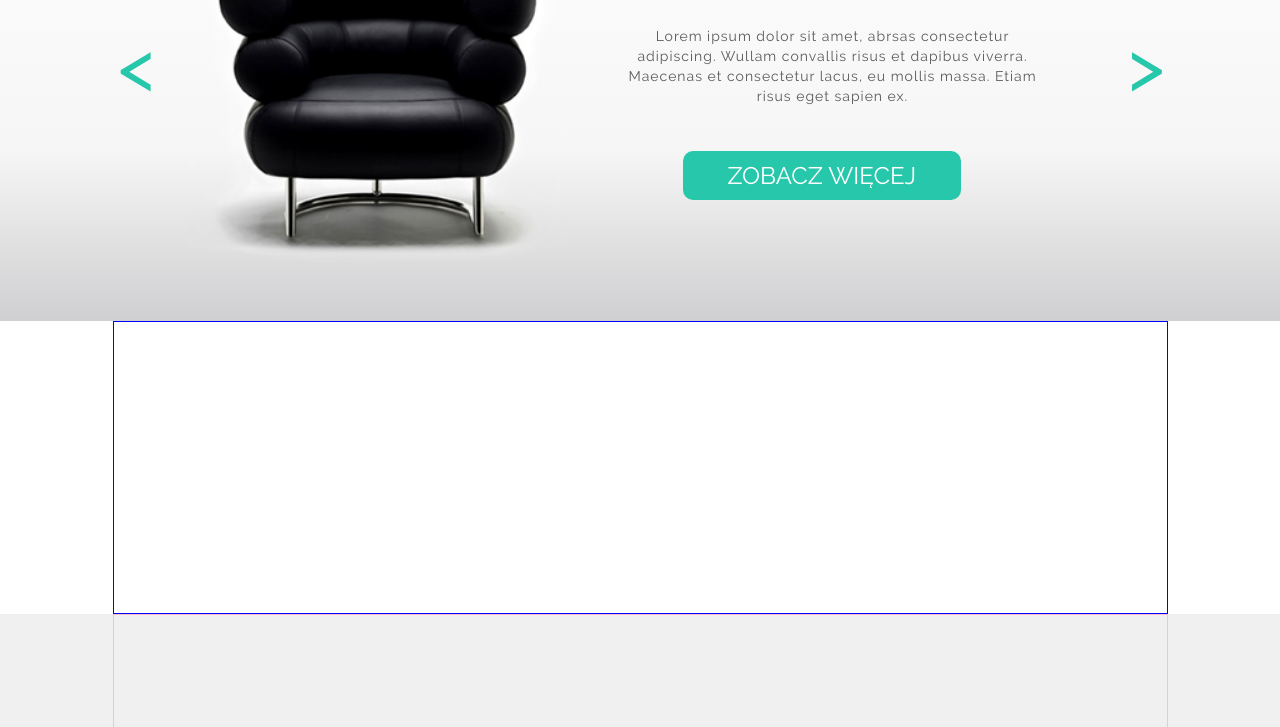
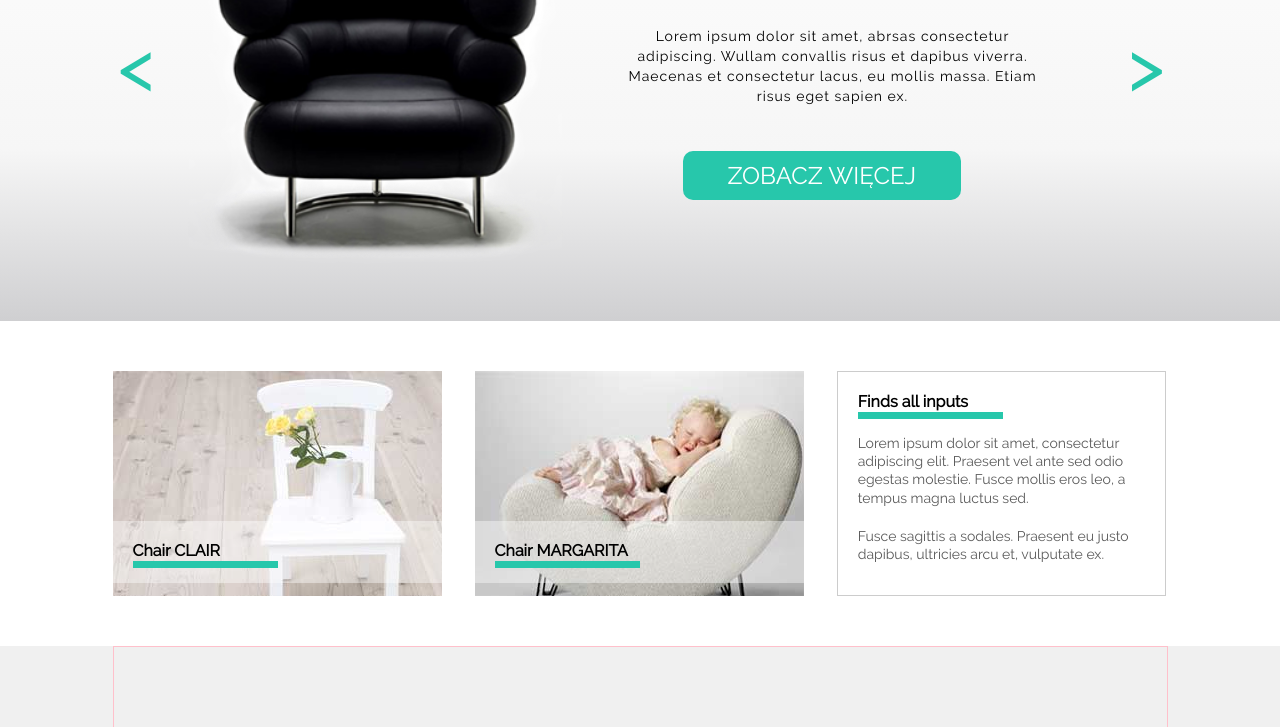
Before and after one commit to triskelion16/sit_on_chair, a plain HTML site: page index.html in a window 1280 px wide. Shown: the part 225-952 px from the top of the page. Drawn offline with Linux system fonts and the light colour scheme; files whose address does not match are found by name.

Commit message:
add: section: pic_container

```diff
--- a/css/style.css
+++ b/css/style.css
@@ -26,6 +26,7 @@ header > div {
     display: inline-block;
     font-size: 14px;
     letter-spacing: 1px;
+    text-decoration: none;
 }
 
 .title span {
@@ -44,7 +45,7 @@ header li {
     display: inline-block;
 }
 
-header a {
+header li a {
     color: white;
     font-size: 14px;
     font-weight: bold;
@@ -60,6 +61,7 @@ header a {
 
 .slider {
     height: 505px;
+    background-color: #f0f0f0;
 
     background: rgba(255,255,255,1);
     background: -moz-linear-gradient(top, rgba(255,255,255,1) 0%, rgba(246,246,246,1) 66%, rgba(207,207,209,1) 100%);
@@ -140,7 +142,7 @@ section article {
     margin: 0 25px 0 25px;
     letter-spacing: 1px;
     line-height: 20px;
-    color: #5a5a5a;
+    color: #000;
 }
 
 .see_more_button {
@@ -156,12 +158,64 @@ section article {
 }
 
 /**********************************/
-/***** Section PIC_BOX styles *****/
+/** Section PIC_CONTAINER styles **/
 
-.pic_box {
-    border: 1px solid blue;
-    height: 293px;
+.pic_container {
+    height: 325px;
 }
+
+.box {
+    width: 329px;
+    height: 225px;
+    display: inline-block;
+    vertical-align: top;
+    margin-top: 50px;
+}
+
+.box1 {
+    background-image: url(../images/box1_img.jpg);
+    margin-right: 29px;
+}
+
+.box2 {
+    background-image: url(../images/box2_img.jpg);
+    margin-right: 29px;
+}
+
+.box3 {
+    border: 1px solid #cccccc;
+}
+
+.background {
+    background-color: rgba(255, 255, 255, .4);
+    height: 62px;
+    margin-top: 150px;
+}
+
+.pic_container h1 {
+    font-size: 16px;
+    font-weight: bold;
+    margin: 0 0 1px 20px;
+    padding: 20px 0 0 0;
+}
+
+.underline_small {
+    height: 7px;
+    width: 145px;
+    background-color: #27c7ab;
+    margin: 0 0 5px 20px;
+}
+
+.pic_container p {
+    font-size: 14px;
+    padding: 10px;
+    margin-left: 10px;
+    line-height: 1.3em;
+    color: #5a5a5a;
+}
+
+
+
 
 
 /*********************************/
--- a/index.html
+++ b/index.html
@@ -11,9 +11,10 @@
 </head>
 
 <body>
+
     <header>
         <div class="main_width">
-            <div class="title">sit<span>on</span>chair</div>
+            <a href="index.html" class="title">sit<span>on</span>chair</a>
             <nav class="header_nav">
                 <ul>
                     <li><a href="#">O firmie</a></li>
@@ -45,7 +46,29 @@
         </main>
     </section>
 
-    <section class="pic_box main_width">
+    <section class="pic_container main_width">
+        <div class="box box1">
+            <div class="background">
+                <h1>Chair CLAIR</h1>
+                <div class="underline_small"></div>
+            </div>
+        </div>
+        <div class="box box2">
+            <div class="background">
+                <h1>Chair MARGARITA</h1>
+                <div class="underline_small"></div>
+            </div>
+        </div>
+        <div class="box box3">
+            <h1>Finds all inputs</h1>
+            <div class="underline_small"></div>
+            <p>
+                Lorem ipsum dolor sit amet, consectetur adipiscing elit. Praesent vel ante sed odio egestas molestie. Fusce mollis eros leo, a tempus magna luctus sed.
+            </p>
+            <p>
+                Fusce sagittis a sodales. Praesent eu justo dapibus, ultricies arcu et, vulputate ex.
+            </p>
+        </div>
     </section>
 
     <section class="tariff">
```
